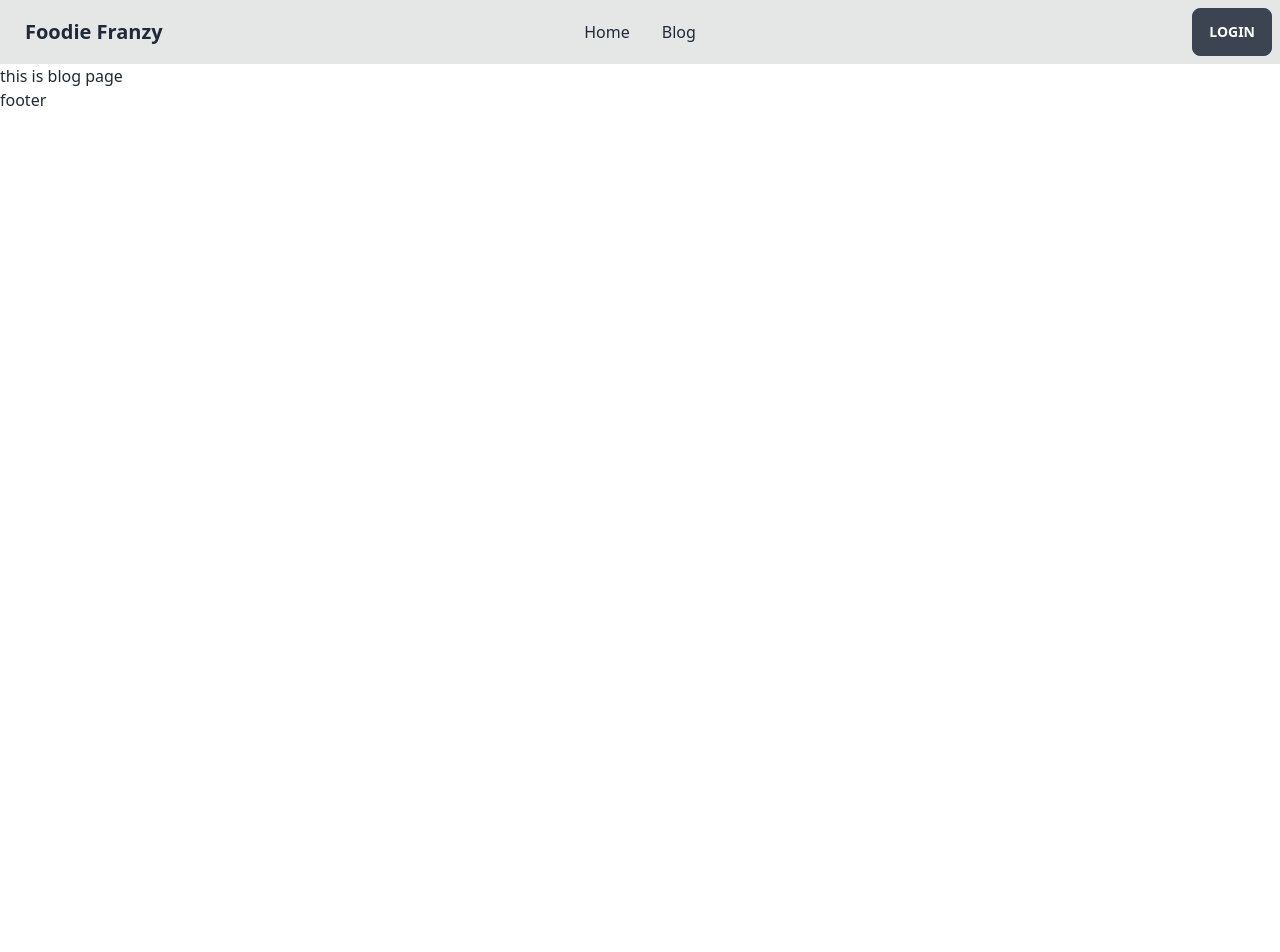
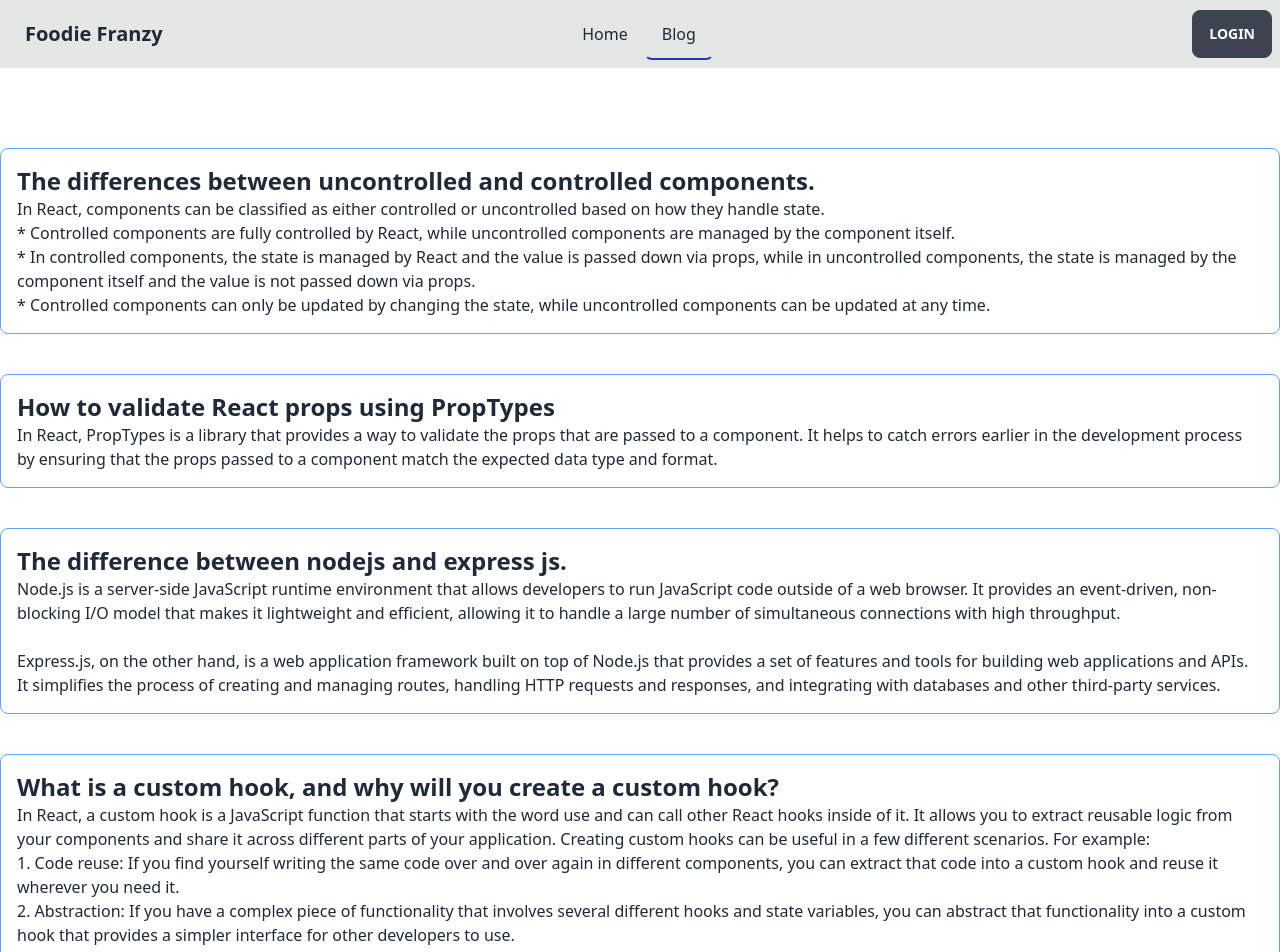
Before and after one commit to Arzenaakter/Foodie-Franzy-Client-site, a React (Vite) app: page /blog in a window 1280 px wide. Shown: the top 952 px of the page. Before the commit the page ends 800 px from the top, so only its background shows below. Built offline with nearby package versions, Linux system fonts and the light colour scheme; no server answers.

Commit message:
blog page and error page complete

```diff
--- a/src/Pages/Blog/Blog.jsx
+++ b/src/Pages/Blog/Blog.jsx
@@ -2,8 +2,57 @@ import React from 'react';
 
 const Blog = () => {
     return (
-        <div>
-            <h2>this is blog page</h2>
+        <div className='mx-auto container mt-20'>
+           <div className='border border-blue-400 rounded-lg p-4 mb-10'>
+            <h2 className='text-2xl font-bold'> The differences between uncontrolled and controlled components.</h2>
+            <p>
+                 In React, components can be classified as either controlled or uncontrolled based on how they handle state. <br />
+
+               * Controlled components are fully controlled by React, while uncontrolled components are managed by the  component itself. <br />
+
+                * In controlled components, the state is managed by React and the value is passed down via props, while in uncontrolled components, the state is managed by the component itself and the value is not passed down via props. <br />
+
+                *  Controlled components can only be updated by changing the state, while uncontrolled components can be updated at any time.
+
+            </p>
+
+           </div>
+           <div className='border border-blue-400 rounded-lg p-4 mb-10'>
+            <h2 className='text-2xl font-bold'> How to validate React props using PropTypes</h2>
+            <p>
+            In React, PropTypes is a library that provides a way to validate the props that are passed to a component. It helps to catch errors earlier in the development process by ensuring that the props passed to a component match the expected data type and format.
+
+            </p>
+
+
+           </div>
+           <div className='border border-blue-400 rounded-lg p-4 mb-10'>
+            <h2 className='text-2xl font-bold'>The difference between nodejs and express js.</h2>
+            <p>
+
+            Node.js is a server-side JavaScript runtime environment that allows developers to run JavaScript code outside of a web browser. It provides an event-driven, non-blocking I/O model that makes it lightweight and efficient, allowing it to handle a large number of simultaneous connections with high throughput. <br /><br />
+
+            Express.js, on the other hand, is a web application framework built on top of Node.js that provides a set of features and tools for building web applications and APIs. It simplifies the process of creating and managing routes, handling HTTP requests and responses, and integrating with databases and other third-party services.
+
+            </p>
+
+
+           </div>
+           <div className='border border-blue-400 rounded-lg p-4 mb-10'>
+            <h2 className='text-2xl font-bold'>What is a custom hook, and why will you create a custom hook?</h2>
+            <p>
+        In React, a custom hook is a JavaScript function that starts with the word use and can call other React hooks inside of it. It allows you to extract reusable logic from your components and share it across different parts of your application.
+
+        Creating custom hooks can be useful in a few different scenarios. For example: <br />
+        1. Code reuse: If you find yourself writing the same code over and over again in different components, you can extract that code into a custom hook and reuse it wherever you need it. <br />
+        2. Abstraction: If you have a complex piece of functionality that involves several different hooks and state variables, you can abstract that functionality into a custom hook that provides a simpler interface for other developers to use. <br />
+        3. Testing: If you have code that is difficult to test because it relies on complex state or is tightly coupled to other parts of your application, you can extract that code into a custom hook that can be tested independently.
+
+            </p>
+
+
+           </div>
+
         </div>
     );
 };
--- /dev/null
+++ b/src/Pages/ErrorPage/Error.jsx
@@ -0,0 +1,25 @@
+import React from 'react';
+import { Link } from 'react-router-dom';
+
+const Error = () => {
+
+
+    return (
+        <div className='  m-auto text-center'>
+            <img src="https://cdn.svgator.com/images/2022/01/funny-404-error-page-design.gif" alt="404 error"  className='mx-auto rounded-md h-96 mt-10 '/>
+
+            <div className='text-center '>
+                <h2 className='font-bold text-4xl text-[#4e4c4c]'>
+
+                    404 <br />
+                    Page not found
+                </h2><br />
+
+            </div>
+
+            <Link className='btn' to='/'>Back to home</Link>
+        </div>
+    );
+};
+
+export default Error;
--- a/src/Pages/Login/Login.jsx
+++ b/src/Pages/Login/Login.jsx
@@ -13,7 +13,7 @@ import { FaGithub, FaGoogle } from 'react-icons/fa';
 
 
 const Login = () => {
-  const {user,LogIn,GoogleSignIn,GithubSignIn} = useContext(AuthContext)
+  const {user,LogIn,GoogleSignIn,GithubSignIn,UpdateUserData} = useContext(AuthContext)
 
  const [error, setError] = useState([])
 
@@ -56,9 +56,13 @@ const Login = () => {
     GoogleSignIn()
     .then(result =>{
        const googleUser = result.user;
+       console.log(googleUser);
+       toast(" successfully sign in with google",{position: "top-center",});
 
-       toast(" successfully sign in with google",{position: "top-center",});
-       console.log(googleUser);
+       UpdateUserData(googleUser.displayName,googleUser.photoURL)
+
+
+
     })
     .catch(error=>{
 
@@ -74,8 +78,11 @@ const Login = () => {
     GithubSignIn()
     .then(result =>{
       const githubUser = result.user;
+      console.log(githubUser);
       toast(" successfully sign in with Github",{position: "top-center",});
-      console.log(githubUser);
+
+      UpdateUserData(githubUser.displayName,githubUser.photoURL)
+
 
     })
     .catch(error =>{
--- a/src/Pages/Registration/Registration.jsx
+++ b/src/Pages/Registration/Registration.jsx
@@ -4,6 +4,7 @@ import { Link } from 'react-router-dom';
 import { toast } from 'react-toastify';
 import 'react-toastify/dist/ReactToastify.css';
 import { AuthContext } from '../../AuthProvider/AuthProvider';
+import { FaGithub, FaGoogle } from 'react-icons/fa';
 
 const Registration = () => {
 
@@ -53,7 +54,8 @@ const Registration = () => {
         .catch(error =>{
             console.log(error);
             setError(error.message)
-        })
+        });
+
 
 
 
@@ -71,7 +73,7 @@ const Registration = () => {
       })
 
 
-  }
+  };
 
 
 
@@ -79,10 +81,16 @@ const Registration = () => {
 
 
 
+
+
+
     return (
 
             <div className="hero min-h-screen ">
-      <div className="hero-content ">
+      <div className="hero-content flex-col lg:flex-row-reverse w-full gap-12 ">
+
+
+
         <div className="card flex-shrink-0 w-96 shadow-2xl bg-base-500 ">
 
           <form className="card-body " onSubmit={handleSignUp}>
--- a/src/Routes/Routes.jsx
+++ b/src/Routes/Routes.jsx
@@ -5,6 +5,7 @@ import Main from "../Layouts/Main";
 import Blog from "../Pages/Blog/Blog";
 import Login from "../Pages/Login/Login";
 import Registration from "../Pages/Registration/Registration";
+import Error from "../Pages/ErrorPage/Error";
 
 const router = createBrowserRouter([
     {
@@ -29,6 +30,10 @@ const router = createBrowserRouter([
             },
         ]
       },
+      {
+        path:'/*',
+        element:<Error></Error>
+      }
 
 ])
 export default router;
--- a/src/Shared/Header/Header.jsx
+++ b/src/Shared/Header/Header.jsx
@@ -1,7 +1,8 @@
 import React from "react";
 import { useContext } from "react";
-import { Link } from "react-router-dom";
+import { Link, NavLink } from "react-router-dom";
 import { AuthContext } from "../../AuthProvider/AuthProvider";
+
 
 const Header = () => {
 
@@ -44,13 +45,13 @@ const Header = () => {
 
           <ul
             tabIndex={0}
-            className="menu menu-compact dropdown-content mt-3 p-2 shadow bg-base-100 rounded-box w-52">
+            className="menu menu-compact dropdown-content mt-3 p-2 shadow   w-52">
             <li>
-              <Link to='/'>Home</Link>
+              <NavLink className={({ isActive }) => isActive ? "border-2 border-b-blue-800" : ""   } to='/'>Home</NavLink>
             </li>
 
             <li>
-              <Link to='/blog'>Blog</Link>
+              <NavLink className={({ isActive }) => isActive ? "border-2 border-b-blue-800" : ""   }  to='/blog'>Blog</NavLink>
             </li>
           </ul>
 
@@ -65,11 +66,11 @@ const Header = () => {
       <div className="navbar-center hidden lg:flex">
         <ul className="menu menu-horizontal px-1">
           <li>
-            <Link>Home</Link>
+          <NavLink className={({ isActive }) => isActive ? " border-2 border-b-blue-800" : ""   }  to='/'>Home</NavLink>
           </li>
 
           <li>
-            <Link to='/blog'>Blog</Link>
+          <NavLink className={({ isActive }) => isActive ?"border-2 border-b-blue-800" : ""   }  to='/blog'>Blog</NavLink>
           </li>
         </ul>
       </div>
```
